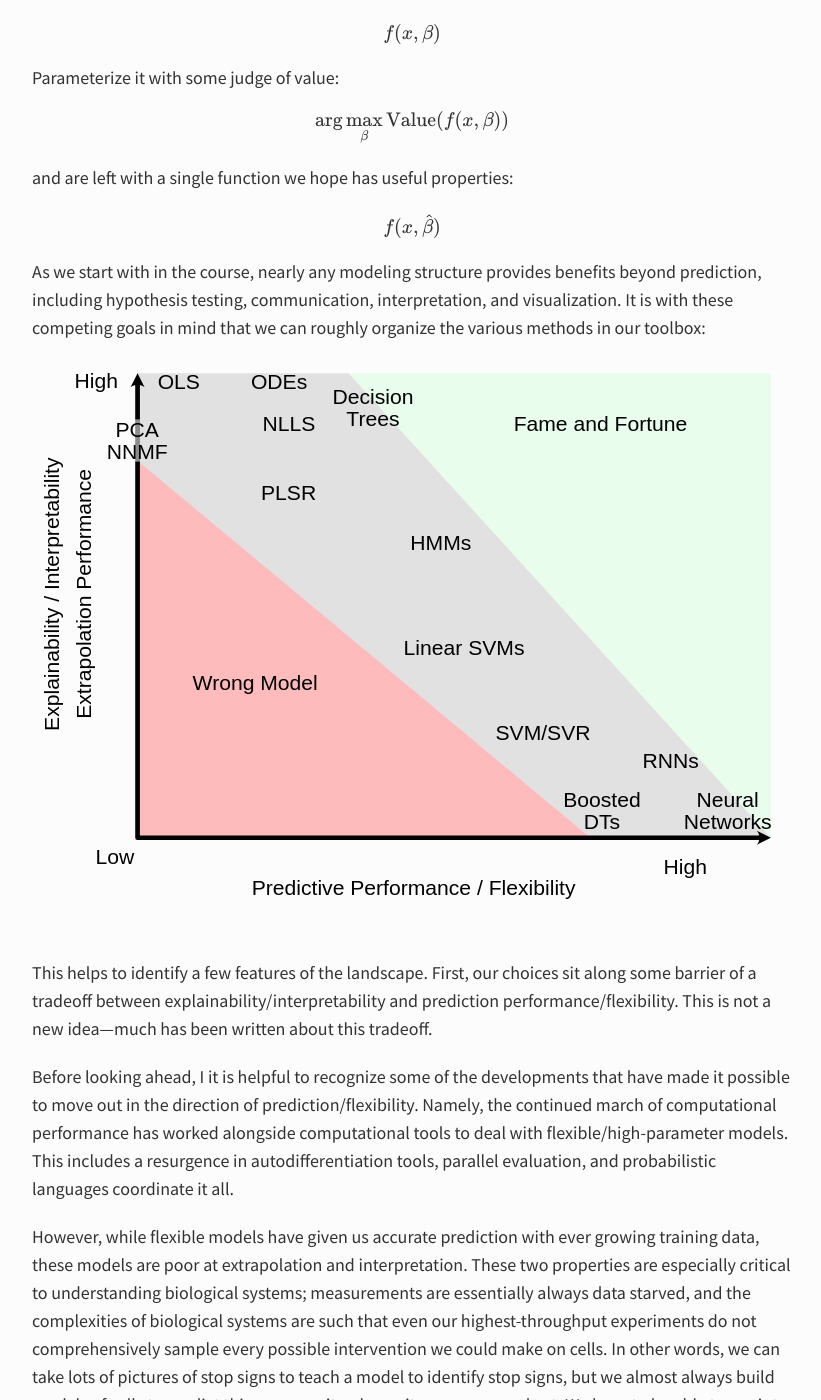
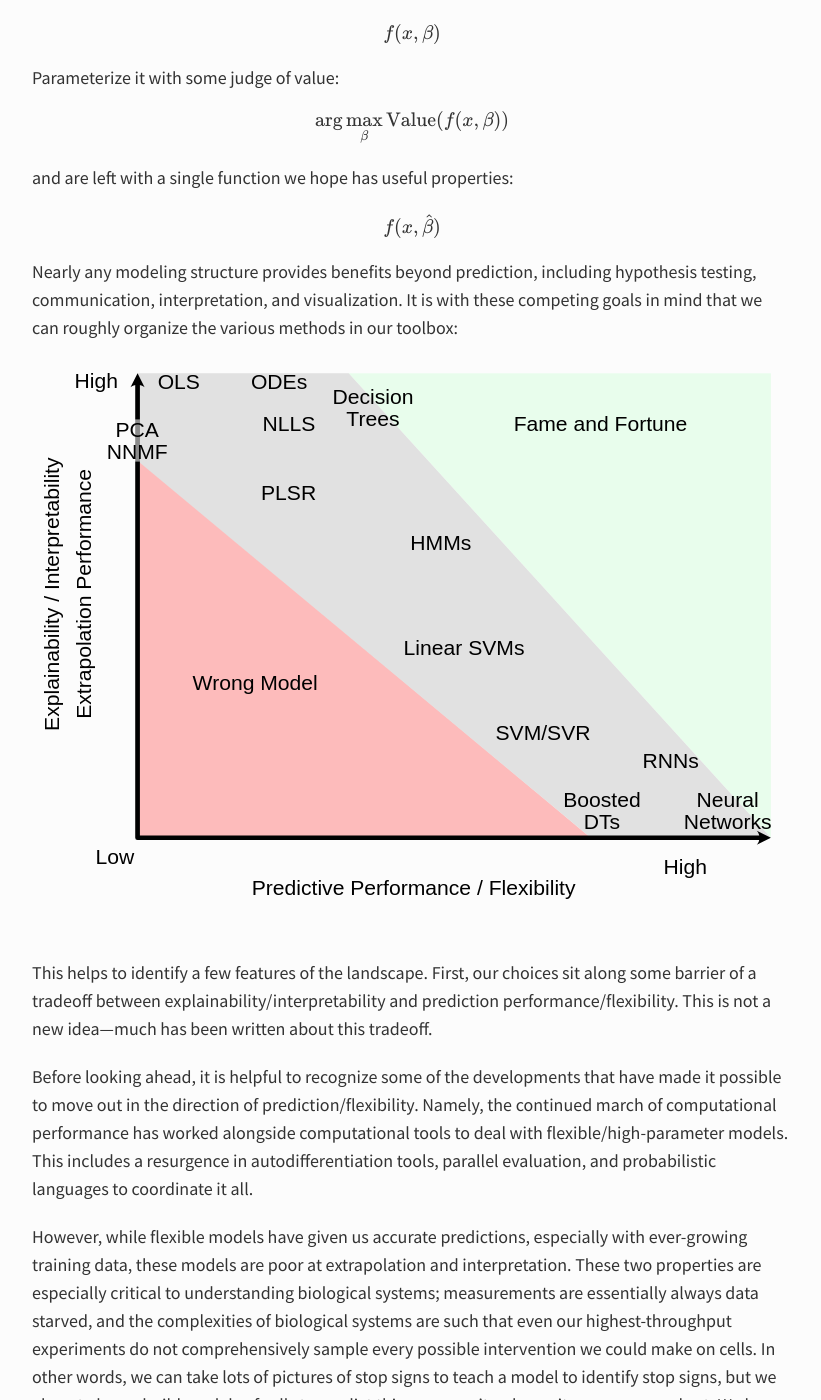
Before and after one commit to thanatosmin/ameyer.me, a Jekyll site: the page built from _posts/2020-01-21-where-systems-biol-may-be-headed.md, in a window 1280 px wide and 1400 px high, scrolled down 396 px. Shown: the whole window, without its empty margins (228-1049 px from the left). Built offline with Jekyll 4.4.1, drawn with Linux system fonts in a browser that asks for light colours; formulas are drawn with MathJax 3; some of the changed text lies outside the part shown.

Commit message:
Update 2020-01-21-where-systems-biol-may-be-headed.md

```diff
--- a/_posts/2020-01-21-where-systems-biol-may-be-headed.md
+++ b/_posts/2020-01-21-where-systems-biol-may-be-headed.md
@@ -23,7 +23,7 @@ and are left with a single function we hope has useful properties:
 
 $$ f(x, \hat{\beta}) $$
 
-As we start with in the course, nearly any modeling structure provides benefits beyond prediction, including hypothesis testing, communication, interpretation, and visualization. It is with these competing goals in mind that we can roughly organize the various methods in our toolbox:
+Nearly any modeling structure provides benefits beyond prediction, including hypothesis testing, communication, interpretation, and visualization. It is with these competing goals in mind that we can roughly organize the various methods in our toolbox:
 
 
 ![Our toolkit of models.](/public/images/models-plot.svg)
@@ -34,10 +34,10 @@ This helps to identify a few features of the landscape. First, our choices sit a
 
 
 
-Before looking ahead, I it is helpful to recognize some of the developments that have made it possible to move out in the direction of prediction/flexibility. Namely, the continued march of computational performance has worked alongside computational tools to deal with flexible/high-parameter models. This includes a resurgence in autodifferentiation tools, parallel evaluation, and probabilistic languages coordinate it all.
+Before looking ahead, it is helpful to recognize some of the developments that have made it possible to move out in the direction of prediction/flexibility. Namely, the continued march of computational performance has worked alongside computational tools to deal with flexible/high-parameter models. This includes a resurgence in autodifferentiation tools, parallel evaluation, and probabilistic languages to coordinate it all.
 
 
-However, while flexible models have given us accurate prediction with ever growing training data, these models are poor at extrapolation and interpretation. These two properties are especially critical to understanding biological systems; measurements are essentially always data starved, and the complexities of biological systems are such that even our highest-throughput experiments do not comprehensively sample every possible intervention we could make on cells. In other words, we can take lots of pictures of stop signs to teach a model to identify stop signs, but we almost always build models of cells to predict things we can’t or haven’t ever measured yet. We have to be able to see into the uncharted territory.
+However, while flexible models have given us accurate predictions, especially with ever-growing training data, these models are poor at extrapolation and interpretation. These two properties are especially critical to understanding biological systems; measurements are essentially always data starved, and the complexities of biological systems are such that even our highest-throughput experiments do not comprehensively sample every possible intervention we could make on cells. In other words, we can take lots of pictures of stop signs to teach a model to identify stop signs, but we almost always build models of cells to predict things we can’t or haven’t ever measured yet. We have to be able to see into the uncharted territory.
 
 
 So where does extrapolation come from? It comes from the inflexibility built into the model structure we choose. For example, XXXX.
```
Also changed, not shown: other parts of _posts/2020-01-21-where-systems-biol-may-be-headed.md (+1 -1 lines).
